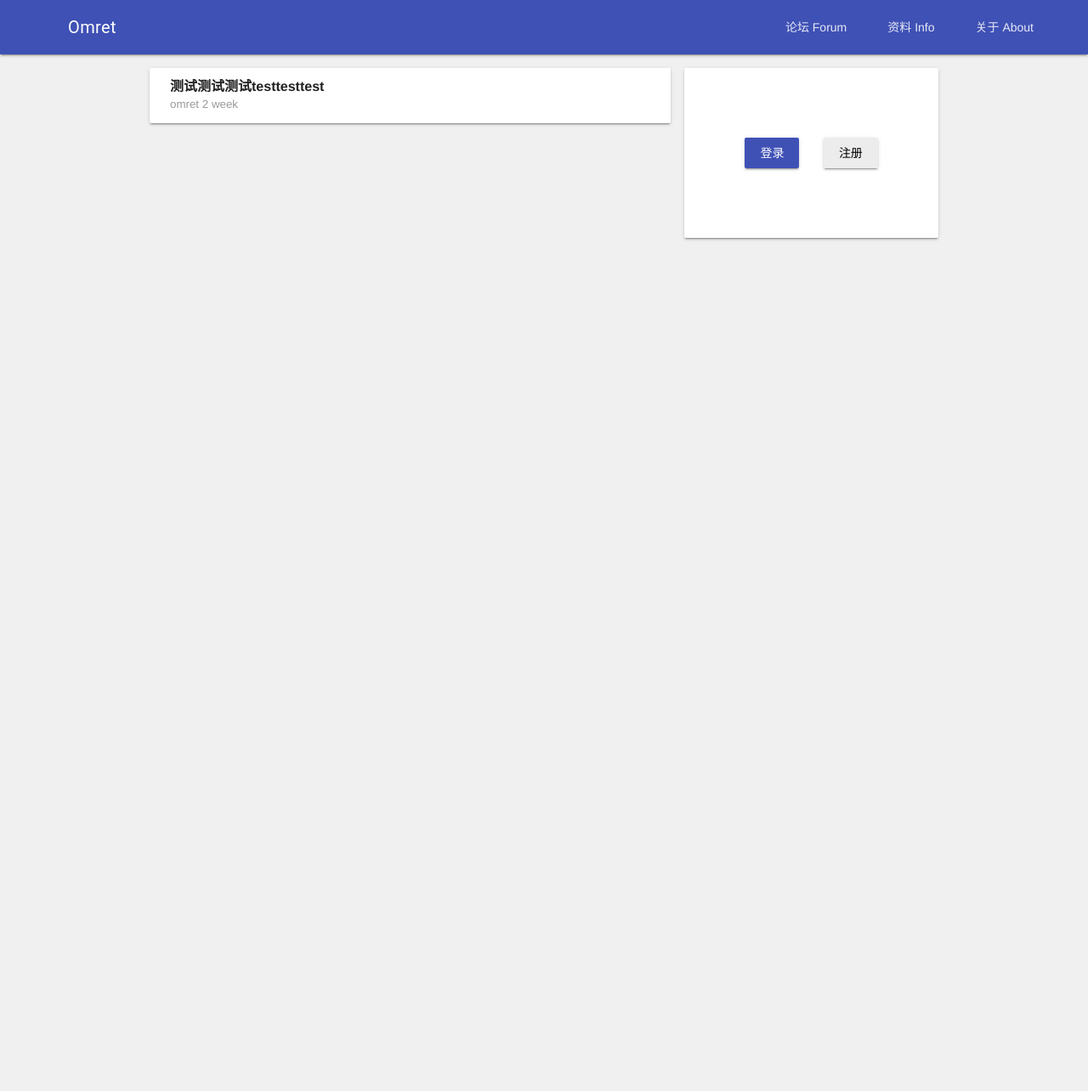
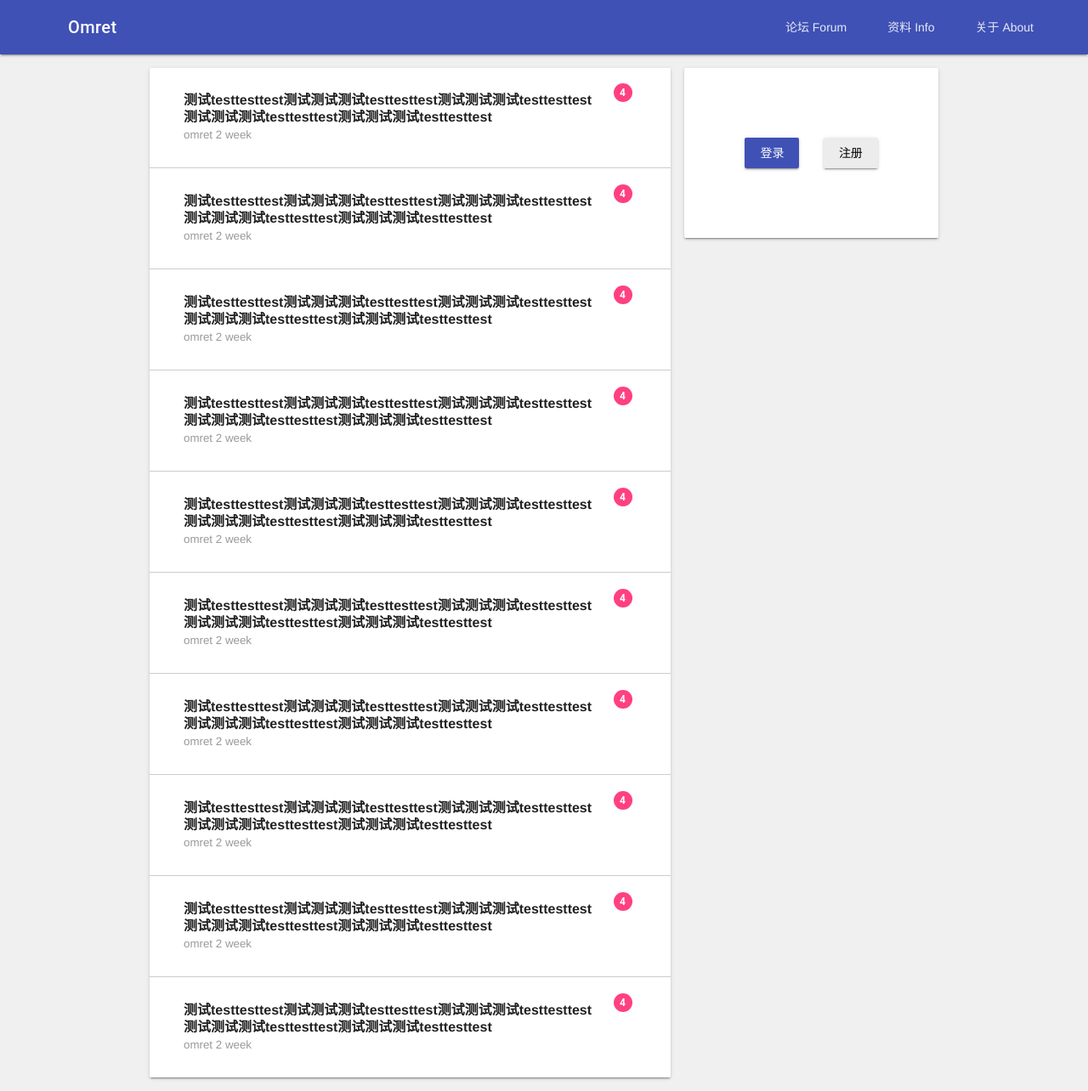
Before and after one commit to omret/arduino-forum, a Django app: page / in a window 1280 px wide. Shown: the whole page at 85% size. Before the commit the page ends 800 px from the top, so only its background shows below. Run offline with Django 3.2, Linux system fonts and the light colour scheme.

Commit message:
style topic list item container

```diff
--- a/geek/forum/static/forum/css/forum.css
+++ b/geek/forum/static/forum/css/forum.css
@@ -12,3 +12,9 @@
 .topic-item-misc {
     color: #999;
 }
+
+.topic-item-line {
+    height: 1px;
+    color: #999;
+    margin: 0;
+}
--- /dev/null
+++ b/geek/forum/static/forum/css/topic_index.css
@@ -0,0 +1,5 @@
+.left-card {
+    width: auto;
+    padding-left: 30px;
+    padding-right: 30px;
+}
--- a/geek/forum/templates/forum/forum.html
+++ b/geek/forum/templates/forum/forum.html
@@ -5,10 +5,11 @@
 {% endblock %}
 {% block leftcontent %}
 <div class="left-card mdl-card mdl-shadow--2dp">
+  <div class="topic-list-container">
     {% for item in topic_list %}
     <div class="topic-item-container">
       <div class="topic-item-title">
-      <strong>{{ item.title }}</strong>
+        <strong><a href="/topic{{ item.id }}">{{ item.title }}</a></strong>
       </div>
       <div class="topic-item-misc">
         <small>
@@ -21,10 +22,18 @@
         </small>
       </div>
     </div>
+      {% if not forloop.last %}
+      <hr class="topic-item-line">
+      {% endif %}
     {% endfor %}
+  </div>
+  <!-- ########################################################## -->
+  {% for i in "x"|rjust:"10"%}
   <div class="topic-item-container">
+    <div class="mdl-grid">
+      <div class="mdl-cell mdl-cell--11-col">
         <div class="topic-item-title">
-      <strong>测试测试测试testtesttest</strong>
+          <strong>测试testtesttest测试测试测试testtesttest测试测试测试testtesttest测试测试测试testtesttest测试测试测试testtesttest</strong>
         </div>
         <div class="topic-item-misc">
           <small>
@@ -37,6 +46,17 @@
           </small>
         </div>
       </div>
+      <div class="mdl-cell mdl-cell--1-col">
+        <span class="mdl-badge" data-badge="4"></span>
+      </div>
+    </div>
+  </div>
+  {% if not forloop.last %}
+  <hr class="topic-item-line">
+  {% endif %}
+  {% endfor %}
+  <!-- ########################################################## -->
+
 </div>
 {% endblock %}
 {% block leftcontentscript %}
--- a/geek/forum/templates/forum/forumnew.html
+++ b/geek/forum/templates/forum/forumnew.html
@@ -94,7 +94,7 @@
 
 <div class="left-card mdl-card mdl-shadow--2dp">
   <h4>发布新文章</h4>
-  <form id="new-form" method="post">
+  <form id="new-form" method="post" novalidate>
     {% csrf_token %}
     <div class="mdl-textfield mdl-js-textfield mdl-textfield--floating-label">
       <input class="mdl-textfield__input" type="text" id="title" name="title" >
--- a/geek/forum/urls.py
+++ b/geek/forum/urls.py
@@ -4,5 +4,6 @@ from . import views
 
 urlpatterns = [
     url(r'^$', views.forum,name='forum'),
-    url(r'^forum/new$', views.forum_new)
+    url(r'^forum/new$', views.forum_new),
+    url(r'^forum/topic(\d+)$',views.topic_index),
 ]
--- a/geek/forum/views.py
+++ b/geek/forum/views.py
@@ -1,11 +1,26 @@
 from django.shortcuts import render
 from omretuser.models import User
 from .forms import NewTopicForm
+from .models import Topic,Comment
 
 # Create your views here.
 def forum(request):
     user = __getUserFromSession(request)
     return render(request,'forum/forum.html',{"user":user})
+
+def topic_index(request,index):
+    user = __getUserFromSession(request)
+    try:
+        topic = Topic.objects.get(id=index)
+    except Exception as e:
+        return HttpResponseRedirect('/')
+        print(e)
+    try:
+        topic_comment = Comment.objects.get(topic=topic)
+    except Exception as e:
+        topic_commnet = None
+
+    return render(request,'forum/topic_index.html',{})
 
 def forum_new(request):
     user = __getUserFromSession(request)
--- /dev/null
+++ b/geek/static/index_base.css
@@ -0,0 +1,4 @@
+.mdl-layout-title a {
+    text-decoration: none;
+    color: white;
+}
--- a/geek/templates/index_base.html
+++ b/geek/templates/index_base.html
@@ -8,6 +8,7 @@
         <meta name="description" content=""/>
         <title>Arduino</title>
 
+        <link rel="stylesheet" href="{% static 'index_base.css' %}">
         <link rel="stylesheet" href="{% static 'arduino/other/material.min.css' %}">
         <script src="{% static 'arduino/other/material.min.js' %}"></script>
         <script src="{% static 'jquery-3.1.1.min.js' %}"></script>
@@ -28,7 +29,7 @@
             <header class="mdl-layout__header">
                 <div class="mdl-layout__header-row">
                     <!-- Title -->
-                    <span class="mdl-layout-title">Omret</span>
+                    <span class="mdl-layout-title"><a href="/">Omret</a></span>
                     <!-- Add spacer, to align navigation to the right -->
                     <div class="mdl-layout-spacer"></div>
                     <!-- Navigation. We hide it in small screens. -->
```
Also changed, not shown: geek/forum/templates/forum/topic_index.html (added, +13 -0 lines). Lines whose indentation alone changed are shown as unchanged.
